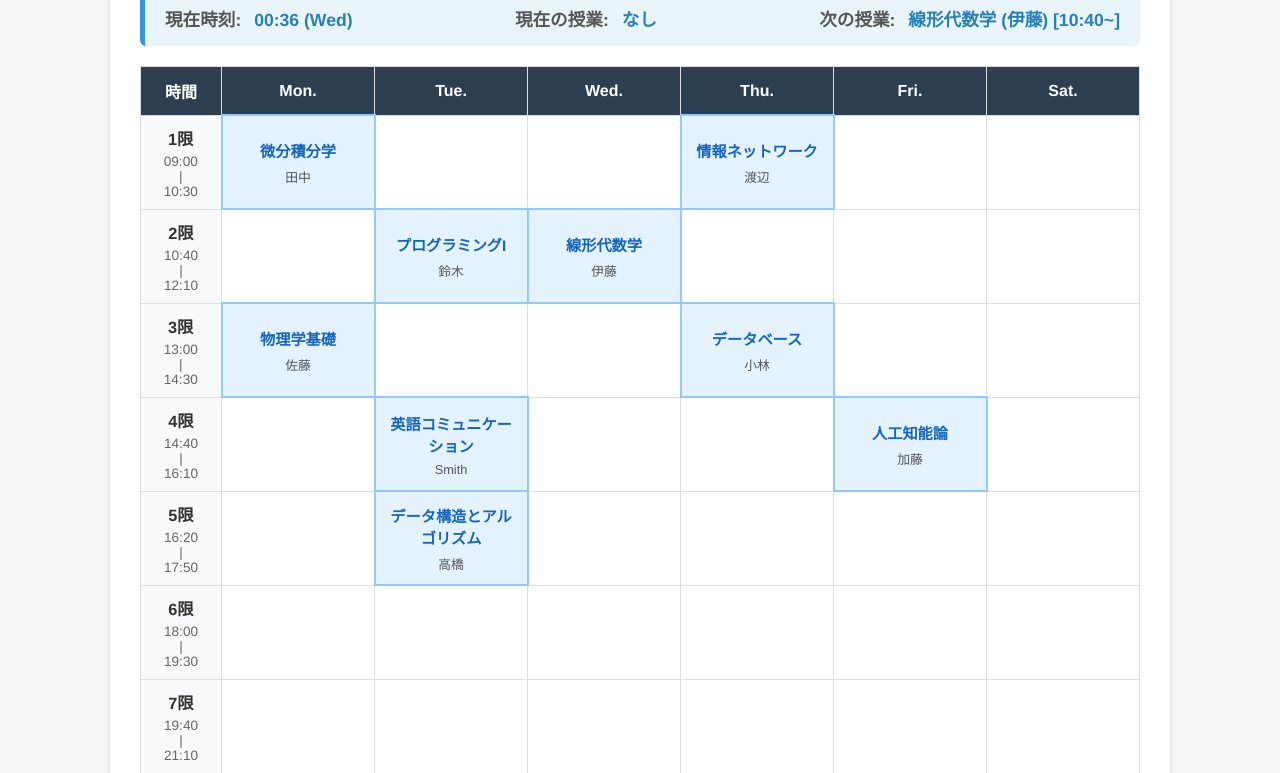
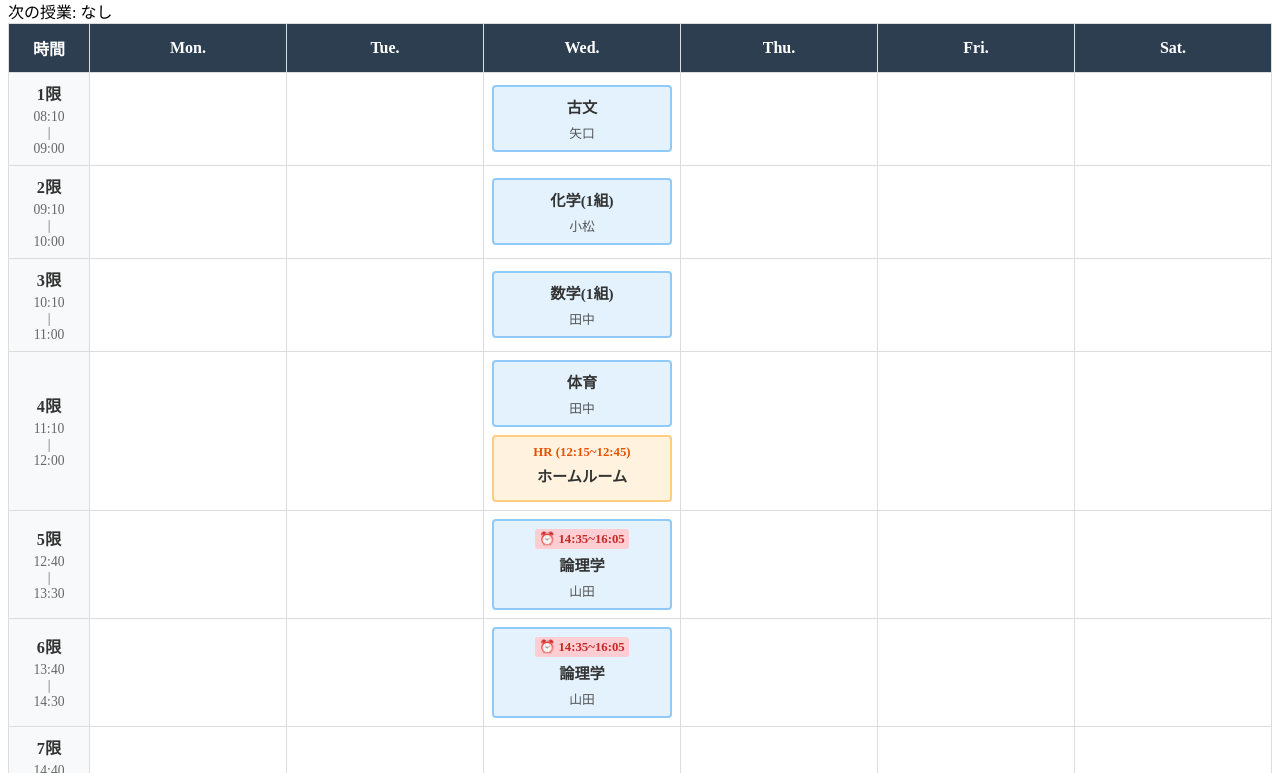
Before and after one commit to ray-miva/personal_timetable, a plain HTML site: page index.html in a window 1280 px wide. Shown: the part 138-911 px from the top of the page. Drawn offline with Linux system fonts and the light colour scheme.

Commit message:
型の設計

```diff
--- a/index.html
+++ b/index.html
@@ -3,7 +3,7 @@
 <head>
     <meta charset="UTF-8">
     <meta name="viewport" content="width=device-width, initial-scale=1.0">
-    <title>My 時間割</title>
+    <title>時間割</title>
     <link rel="stylesheet" href="style.css">
 </head>
 <body>
--- a/script.js
+++ b/script.js
@@ -2,7 +2,6 @@ const DAYS = ["Sun", "Mon", "Tue", "Wed", "Thu", "Fri", "Sat"];
 const DISPLAY_DAYS = ["Mon", "Tue", "Wed", "Thu", "Fri", "Sat"];
 let timetableData = null;
 
-// JSONデータを取得して初期化
 async function init() {
     try {
         const response = await fetch('timetable.json');
@@ -10,15 +9,14 @@ async function init() {
 
         timetableData = await response.json();
         renderTable();
-        updateStatus(); // 初回実行
-        setInterval(updateStatus, 1000); // 1秒ごとに更新
+        updateStatus();
+        setInterval(updateStatus, 1000);
     } catch (error) {
         console.error(error);
-        alert("timetable.json の読み込みに失敗しました。ローカルサーバーで実行しているか確認してください。");
+        alert("timetable.json の読み込みに失敗しました。");
     }
 }
 
-// テーブルをHTMLに描画する処理
 function renderTable() {
     const tbody = document.querySelector('#timetable tbody');
     tbody.innerHTML = "";
@@ -26,23 +24,53 @@ function renderTable() {
     timetableData.periods.forEach(p => {
         const tr = document.createElement('tr');
 
-        // 左端の時間列
+        // 左端の時間列 (基本の時間)
         const timeTd = document.createElement('td');
         timeTd.className = 'time-cell';
-        timeTd.innerHTML = `<strong>${p.id}限</strong>${p.start}<br>|<br>${p.end}`;
+        timeTd.innerHTML = `<strong>${p.label}</strong>${p.start}<br>|<br>${p.end}`;
         tr.appendChild(timeTd);
 
-        // 月〜土の各コマ
+        // 各曜日のコマ
         DISPLAY_DAYS.forEach(day => {
             const td = document.createElement('td');
-            const classInfo = timetableData.schedule[day] && timetableData.schedule[day][p.id];
+            const todaySchedule = timetableData.schedule[day] || {};
+            const classInfo = todaySchedule[p.id];
 
+            let innerHTML = '';
+
+            // 通常の授業の描画
             if (classInfo) {
-                td.innerHTML = `
-                    <div class="class-name">${classInfo.name}</div>
-                    <div class="prof-name">${classInfo.prof}</div>
+                let timeHTML = '';
+                // もし個別に start と end が設定されていれば時間を表示する
+                if (classInfo.start && classInfo.end) {
+                    timeHTML = `<div class="override-time">⏰ ${classInfo.start}~${classInfo.end}</div>`;
+                }
+
+                innerHTML += `
+                    <div class="class-block has-class">
+                        ${timeHTML}
+                        <div class="class-name">${classInfo.name}</div>
+                        <div class="prof-name">${classInfo.det}</div>
+                    </div>
                 `;
-                td.classList.add('has-class');
+            }
+
+            // このコマの後に挿入される特殊な授業(HR等)の描画
+            if (todaySchedule.special) {
+                const specials = todaySchedule.special.filter(s => s.after === p.id);
+                specials.forEach(s => {
+                    innerHTML += `
+                        <div class="class-block special-class">
+                            <div class="special-time">${s.label} (${s.start}~${s.end})</div>
+                            <div class="class-name">${s.name}</div>
+                            <div class="prof-name">${s.det}</div>
+                        </div>
+                    `;
+                });
+            }
+
+            if (innerHTML !== '') {
+                td.innerHTML = innerHTML;
             }
             tr.appendChild(td);
         });
@@ -51,39 +79,73 @@ function renderTable() {
     });
 }
 
-// 現在の時刻・授業・次の授業を判定して表示する処理
 function updateStatus() {
     if (!timetableData) return;
 
     const now = new Date();
     const currentDayStr = DAYS[now.getDay()];
-    // "HH:MM"形式で現在時刻を取得
     const currentTimeStr = now.toLocaleTimeString('ja-JP', { hour: '2-digit', minute: '2-digit' });
 
-    // 現在時刻の表示更新
     document.getElementById('current-time').textContent = `${currentTimeStr} (${currentDayStr})`;
 
     let currentClassStr = "なし";
     let nextClassStr = "なし";
-    let foundNext = false;
 
-    // 今日のスケジュールが存在する場合（月〜土）
     if (DISPLAY_DAYS.includes(currentDayStr)) {
         const todaySchedule = timetableData.schedule[currentDayStr] || {};
 
-        for (const p of timetableData.periods) {
+        // タイムラインを構築
+        let timeline = [];
+        timetableData.periods.forEach(p => {
+            // クラス情報が存在するかチェック
             const classInfo = todaySchedule[p.id];
 
-            // 現在の授業の判定（開始時刻〜終了時刻の間）
-            if (currentTimeStr >= p.start && currentTimeStr <= p.end) {
-                currentClassStr = classInfo ? `${classInfo.name} (${classInfo.prof})` : "空きコマ";
+            // 重要：個別の start/end があればそちらを優先、なければ基本の時間を採用
+            const actualStart = (classInfo && classInfo.start) ? classInfo.start : p.start;
+            const actualEnd = (classInfo && classInfo.end) ? classInfo.end : p.end;
+
+            // コマをタイムラインに追加
+            timeline.push({
+                isClass: !!classInfo,
+                name: classInfo ? classInfo.name : "",
+                det: classInfo ? classInfo.det : "",
+                start: actualStart,
+                end: actualEnd
+            });
+
+            // 特殊コマ(HR等)を追加
+            if (todaySchedule.special) {
+                todaySchedule.special.filter(s => s.after === p.id).forEach(s => {
+                    timeline.push({
+                        isClass: true,
+                        name: s.name,
+                        det: s.det,
+                        start: s.start,
+                        end: s.end
+                    });
+                });
             }
-            // 次の授業の判定（現在時刻より後で、まだ見つかっていない最初の授業）
-            else if (currentTimeStr < p.start && !foundNext) {
-                if (classInfo) {
-                    nextClassStr = `${classInfo.name} (${classInfo.prof}) [${p.start}~]`;
-                    foundNext = true;
-                }
+        });
+
+        let currentIndex = -1;
+
+        // 現在のコマを探す
+        for (let i = 0; i < timeline.length; i++) {
+            const block = timeline[i];
+            if (currentTimeStr >= block.start && currentTimeStr <= block.end) {
+                currentIndex = i;
+                currentClassStr = block.isClass ? `${block.name} (${block.det})` : "空きコマ";
+                break;
+            }
+        }
+
+        // 次のコマを探す
+        if (currentIndex !== -1 && currentIndex + 1 < timeline.length) {
+            const nextBlock = timeline[currentIndex + 1];
+            if (nextBlock.isClass) {
+                nextClassStr = `${nextBlock.name} (${nextBlock.det}) [${nextBlock.start}~]`;
+            } else {
+                nextClassStr = "なし";
             }
         }
     }
@@ -92,5 +154,4 @@ function updateStatus() {
     document.getElementById('next-class').textContent = nextClassStr;
 }
 
-// 読み込み完了時に初期化関数を呼び出す
 document.addEventListener("DOMContentLoaded", init);
--- a/style.css
+++ b/style.css
@@ -1,50 +1,4 @@
-body {
-    font-family: "Helvetica Neue", Arial, "Hiragino Kaku Gothic ProN", "Hiragino Sans", Meiryo, sans-serif;
-    background-color: #f4f7f6;
-    color: #333;
-    margin: 0;
-    padding: 20px;
-}
-
-.container {
-    max-width: 1000px;
-    margin: 0 auto;
-    background: #fff;
-    padding: 20px 30px;
-    border-radius: 8px;
-    box-shadow: 0 4px 6px rgba(0,0,0,0.1);
-}
-
-h1 {
-    text-align: center;
-    color: #2c3e50;
-}
-
-/* ステータスパネル */
-.status-panel {
-    display: flex;
-    justify-content: space-between;
-    background-color: #e8f4f8;
-    padding: 15px 20px;
-    border-radius: 6px;
-    margin-bottom: 20px;
-    border-left: 5px solid #3498db;
-}
-
-.status-item {
-    font-size: 1.1em;
-}
-
-.label {
-    font-weight: bold;
-    color: #555;
-    margin-right: 8px;
-}
-
-.value {
-    color: #2980b9;
-    font-weight: bold;
-}
+/* --- 前半の container や status-panel の設定はそのまま --- */
 
 /* 時間割テーブル */
 table {
@@ -56,7 +10,7 @@ table {
 th, td {
     border: 1px solid #ddd;
     text-align: center;
-    padding: 10px;
+    padding: 8px; /* セルの余白を少し調整 */
     vertical-align: middle;
 }
 
@@ -83,20 +37,56 @@ th {
     margin-bottom: 4px;
 }
 
-/* 授業のコマ */
+/* 授業ブロックの共通デザイン */
+.class-block {
+    padding: 8px;
+    border-radius: 4px;
+}
+
+/* 同じセルに複数のブロックがある場合の余白（2限とHRの隙間など） */
+.class-block + .class-block {
+    margin-top: 8px;
+}
+
+/* 通常の授業 */
 .has-class {
     background-color: #e3f2fd;
     border: 2px solid #90caf9;
+}
+
+/* 特殊な授業（HRなど） */
+.special-class {
+    background-color: #fff3e0;
+    border: 2px solid #ffcc80;
+}
+
+.special-time {
+    font-size: 0.8em;
+    color: #e65100;
+    font-weight: bold;
+    margin-bottom: 4px;
 }
 
 .class-name {
     font-weight: bold;
     font-size: 0.95em;
     margin-bottom: 6px;
-    color: #1565c0;
+    color: #333;
 }
 
 .prof-name {
     font-size: 0.8em;
     color: #555;
 }
+
+/* 例外的な時間（上書きされた時間）の表示スタイル */
+.override-time {
+    font-size: 0.8em;
+    color: #c62828; /* 少し目立つように赤系の色 */
+    font-weight: bold;
+    margin-bottom: 4px;
+    background-color: #ffcdd2;
+    padding: 2px 4px;
+    border-radius: 3px;
+    display: inline-block;
+}
--- a/timetable.json
+++ b/timetable.json
@@ -1,34 +1,42 @@
 {
     "periods": [
-    { "id": 1, "start": "09:00", "end": "10:30" },
-    { "id": 2, "start": "10:40", "end": "12:10" },
-    { "id": 3, "start": "13:00", "end": "14:30" },
-    { "id": 4, "start": "14:40", "end": "16:10" },
-    { "id": 5, "start": "16:20", "end": "17:50" },
-    { "id": 6, "start": "18:00", "end": "19:30" },
-    { "id": 7, "start": "19:40", "end": "21:10" },
-    { "id": 8, "start": "21:20", "end": "22:50" }
+        { "id": "1", "label": "1限", "start": "08:10", "end": "09:00" },
+        { "id": "2", "label": "2限", "start": "09:10", "end": "10:00" },
+        { "id": "3", "label": "3限", "start": "10:10", "end": "11:00" },
+        { "id": "4", "label": "4限", "start": "11:10", "end": "12:00" },
+        { "id": "5", "label": "5限", "start": "12:40", "end": "13:30" },
+        { "id": "6", "label": "6限", "start": "13:40", "end": "14:30" },
+        { "id": "7", "label": "7限", "start": "14:40", "end": "15:30" },
+        { "id": "8", "label": "8限", "start": "15:40", "end": "16:30" }
     ],
     "schedule": {
         "Mon": {
-      "1": { "name": "微分積分学", "prof": "田中" },
-      "3": { "name": "物理学基礎", "prof": "佐藤" }
         },
         "Tue": {
-      "2": { "name": "プログラミングI", "prof": "鈴木" },
-      "4": { "name": "英語コミュニケーション", "prof": "Smith" },
-      "5": { "name": "データ構造とアルゴリズム", "prof": "高橋" }
         },
         "Wed": {
-      "2": { "name": "線形代数学", "prof": "伊藤" }
+            "1": { "name": "古文", "det": "矢口" },
+            "2": { "name": "化学(1組)", "det": "小松" },
+            "3": { "name": "数学(1組)", "det": "田中" },
+            "4": { "name": "体育", "det": "田中" },
+            "special": [
+            {
+                "after": "4",
+                "label": "HR",
+                "name": "ホームルーム",
+                "det": "",
+                "start": "12:15",
+                "end": "12:45"
+            }
+            ],
+            "5": { "name": "論理学", "det": "山田", "start": "14:35", "end": "16:05" },
+            "6": { "name": "論理学", "det": "山田", "start": "14:35", "end": "16:05" }
         },
         "Thu": {
-      "1": { "name": "情報ネットワーク", "prof": "渡辺" },
-      "3": { "name": "データベース", "prof": "小林" }
         },
         "Fri": {
-      "4": { "name": "人工知能論", "prof": "加藤" }
         },
-    "Sat": {}
+        "Sat": {
         }
     }
+}
```
Lines whose indentation alone changed are shown as unchanged.
